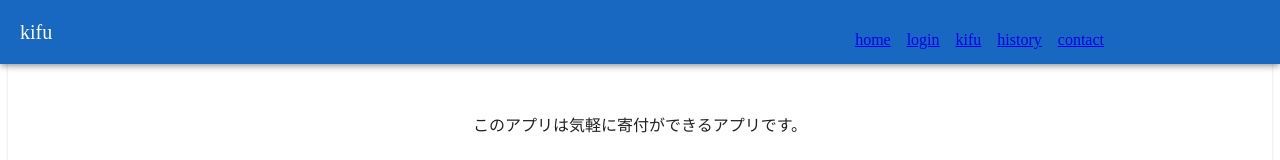
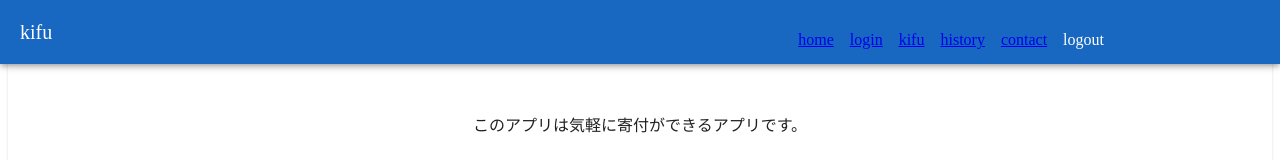
Before and after one commit to ryo0705s/kifu, a Nuxt app: page / in a window 1280 px wide. Shown: the top 160 px of the page. Built offline with nearby package versions, Linux system fonts and the light colour scheme.

Commit message:
feat: ログイン時にjwtをlocalstrageに格納、ログアウトすると破棄する実装

```diff
--- a/layouts/default.vue
+++ b/layouts/default.vue
@@ -9,6 +9,7 @@
           <li><nuxt-link to="/kifu">kifu</nuxt-link></li>
           <li><nuxt-link to="/history">history</nuxt-link></li>
           <li><nuxt-link to="/contact">contact</nuxt-link></li>
+          <li @click="handleLogout">logout</li>
         </ul></v-app-bar
       >
       <!-- <v-navigation-drawer>
@@ -30,4 +31,16 @@
     </v-card>
   </v-app>
 </template>
+<script>
+export default {
+  setup() {
+    const handleLogout = () => {
+      localStorage.removeItem("token");
+      // localStorage.removeItem("user");
+      location.reload();
+    };
+    return { handleLogout };
+  },
+};
+</script>
 <style></style>
--- a/pages/index.vue
+++ b/pages/index.vue
@@ -134,7 +134,8 @@ export default {
           body: params,
         }
       );
-      console.log(data, "data");
+      // console.log(data.value.token, "data");
+      localStorage.setItem("token", data.value.token);
       // const { data } = await useFetch("http://127.0.0.1:8000/api/getUsers", {
       //   method: "GET",
       //   // mode: "no-cors",
--- a/pages/kifu/index.vue
+++ b/pages/kifu/index.vue
@@ -15,4 +15,7 @@
     </v-col>
   </v-row>
 </template>
-<script></script>
+<script>
+// const token = localStorage.getItem("token");
+// console.log(token, "token");
+</script>
```
